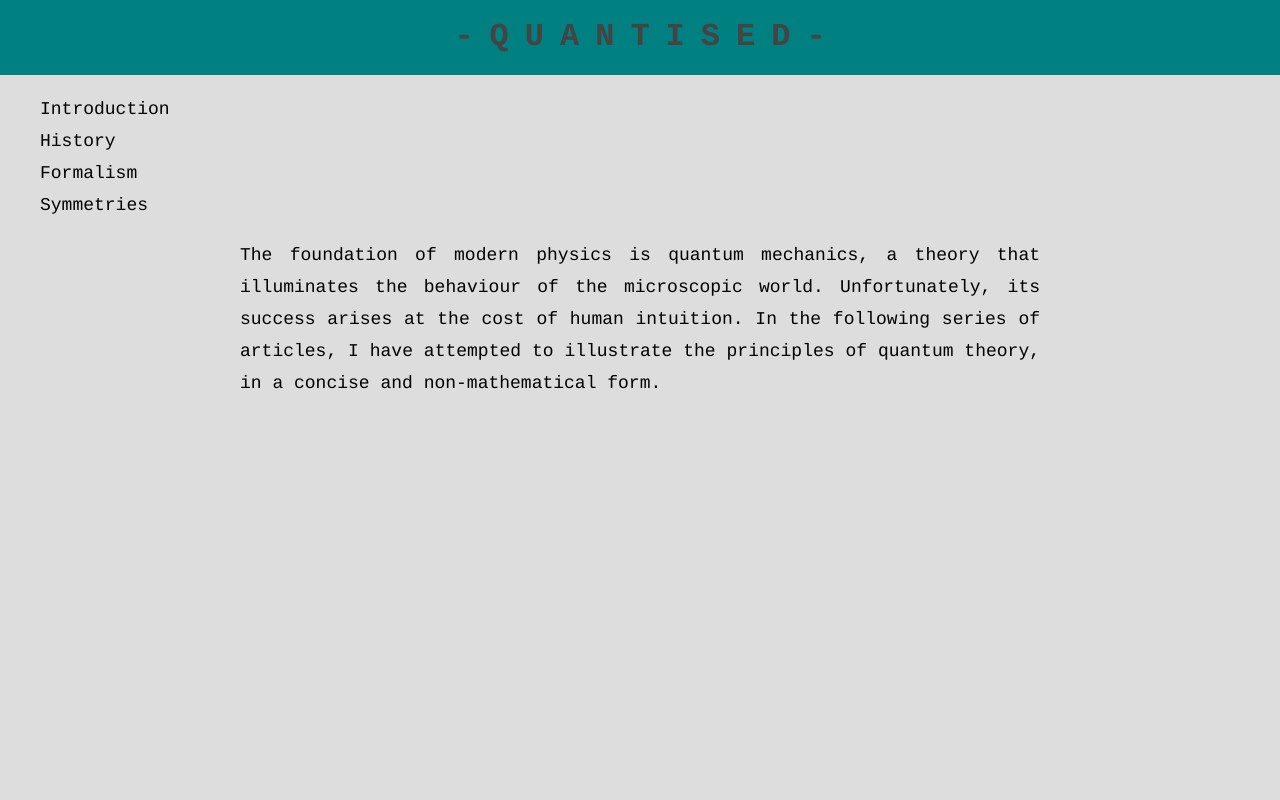
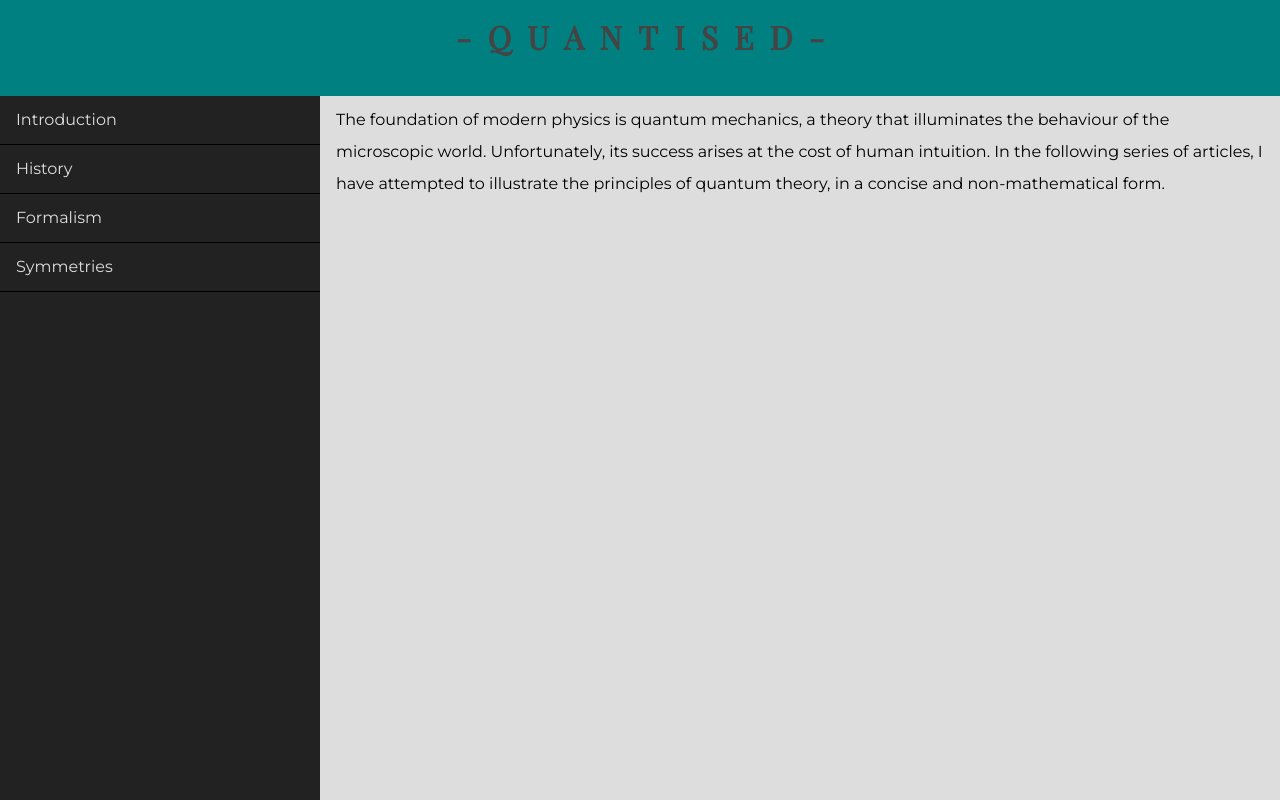
Before and after one commit to artaurus/quantised, a Flask app: page / in a window 1280 px wide. Run offline with Flask 2, Linux system fonts and the light colour scheme.

Commit message:
modified site design

```diff
--- a/static/style.css
+++ b/static/style.css
@@ -1,56 +1,68 @@
 body {
   background-color: #ddd;
-  font-family: Courier;
+  font-family: Montserrat, Courier;
   line-height: 2rem;
 }
 
 header {
   display: flex;
   justify-content: center;
-  background-color: teal;
+  position: fixed;
+  height: 12vh;
+  width: 100%;
+  background-color: #008080;
+  z-index: 10;
 }
 
 header h1 {
-  margin-right: -0.5rem;
   color: #444;
+  font-family: 'Playfair Display', Courier;
   font-size: 2rem;
-  letter-spacing: 0.5rem;
+  letter-spacing: 1rem;
+  margin-right: -1rem;
+}
+
+h1 a {
+  padding: 1rem;
 }
 
 h1 a:hover, h1 a:active {
-  color: #222;
-  transition: 0.5s;
+  color: #000;
+  transition: 400ms;
+}
+
+section {
+  display: grid;
+  grid-template-columns: 2.5fr 7.5fr;
+  position: relative;
+  top: 12vh;
+  min-height: 88vh;
+  width: 100%;
+}
+
+nav {
+  color: #ddd;
+  background-color: #222;
+}
+
+nav ul {
+  margin: 0;
+  padding: 0;
+  list-style-type: none;
+}
+
+nav ul li {
+  padding: 0.5rem 1rem;
+  border-bottom: #000 solid 1px;
+}
+
+nav ul li:hover {
+  color: #87ceeb;
+  background-color: #000;
+  cursor: pointer;
+  transition: 400ms;
 }
 
 article {
-  width: 90vw;
-  margin: 1rem auto;
-  text-align: justify;
+  padding: 0.5rem 1rem;
 }
-
-.grid {
-  width: 90vw;
-  margin: 1rem auto;
-  display: grid;
-  grid-gap: 0.5rem;
-}
-
-.grid span {
-  border: black solid 1px;
-}
-
-@media screen and (min-width: 800px) {
-  body {
-    font-size: 18px;
-  }
-
-  header h1 {
-    letter-spacing: 1rem;
-    margin-right: -1rem;
-  }
-
-  article {
-    width: 800px;
-    padding: 0;
-  }
-}
```
